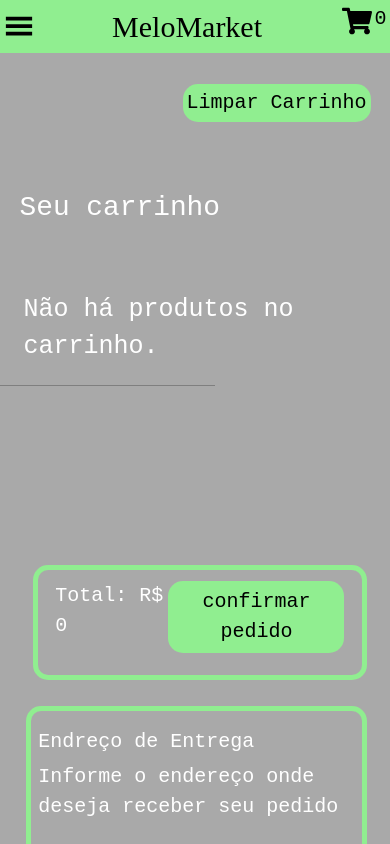
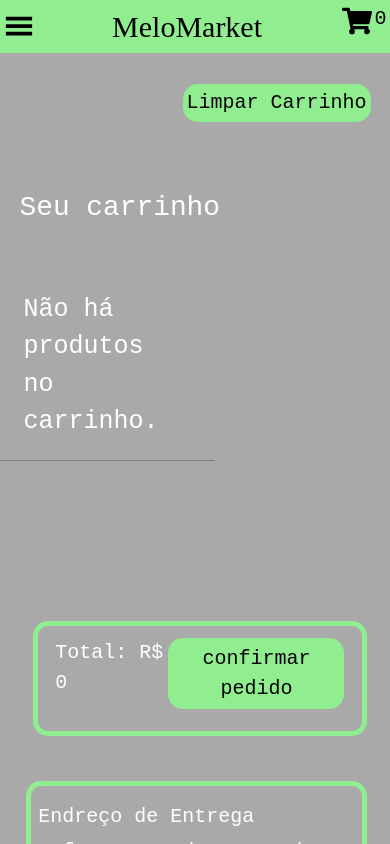
Before and after one commit to Lmelo0511/MeloMarket, a React (Create React App) app: page /carrinho in a window 390 px wide. Shown: the top 844 px of the page. Built offline with nearby package versions, Linux system fonts and the light colour scheme.

Commit message:
atualizado index5.css

```diff
--- a/src/estilizacaoTelas/index5.css
+++ b/src/estilizacaoTelas/index5.css
@@ -166,7 +166,7 @@
 }
 
 .metodoPagamento{
-    margin: 5% 0% 5% 5%;
+    margin: 0% 0% 5% 5%;
     border: 5px solid lightgreen;
     border-radius: 15px;
     padding: 1.5% 3% 0%;
@@ -252,6 +252,9 @@
     .informacoesFinaisEImagem{
         display: block;
     }
+    .semProdutos{
+        width: min-content;
+    }
     .imagem4{
         width: 80%;
         position: relative;
@@ -259,7 +262,7 @@
         margin: 0;
     }
     .rodape2{
-        margin-top: 50em;
+        margin-top: 60em;
     }
 }
 
```
